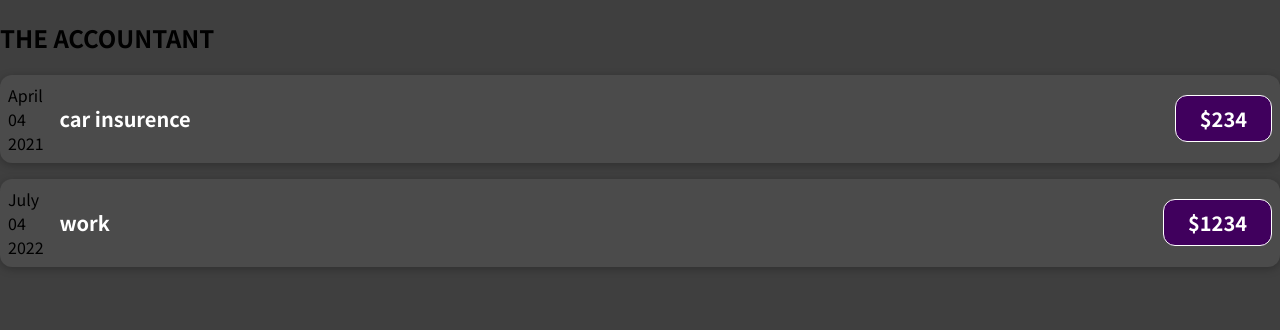
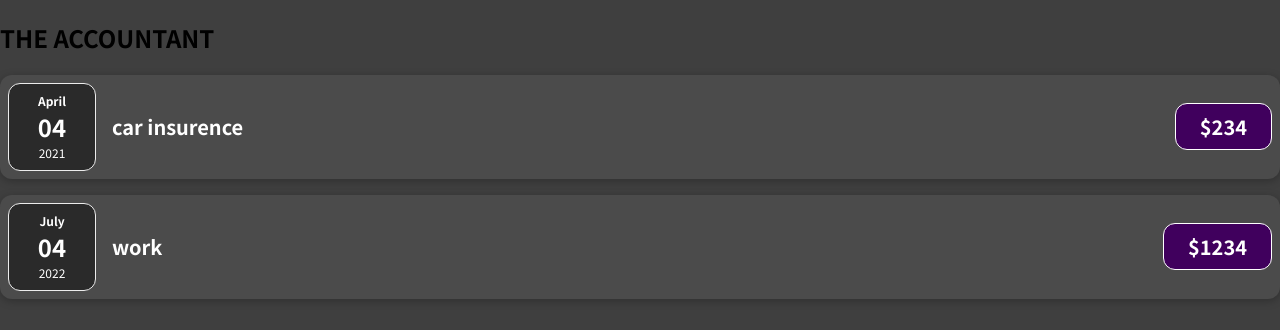
Before and after one commit to agm-was-here/accountant, a JavaScript app: page / in a window 1280 px wide. Shown: the top 330 px of the page. Built offline with nearby package versions, Linux system fonts and the light colour scheme.

Commit message:
updated css

```diff
--- a/src/App.js
+++ b/src/App.js
@@ -14,12 +14,12 @@
         item={expenses[0].item}
         amount={expenses[0].amount}
         date={expenses[0].date}
-      ></ExpenseItem>
+     />
       <ExpenseItem
         item={expenses[1].item}
         amount={expenses[1].amount}
         date={expenses[1].date}
-      ></ExpenseItem>
+     />
     </div>
   );
 }
--- /dev/null
+++ b/src/component/ExpenseDate.css
@@ -0,0 +1,26 @@
+.expense-date {
+  display: flex;
+  flex-direction: column;
+  width: 5.5rem;
+  height: 5.5rem;
+  border: 1px solid #ececec;
+  background-color: #2a2a2a;
+  color: white;
+  border-radius: 12px;
+  align-items: center;
+  justify-content: center;
+}
+
+.expense-date__month {
+  font-size: 0.75rem;
+  font-weight: bold;
+}
+
+.expense-date__year {
+  font-size: 0.75rem;
+}
+
+.expense-date__day {
+  font-size: 1.5rem;
+  font-weight: bold;
+}
--- a/src/component/ExpenseDate.js
+++ b/src/component/ExpenseDate.js
@@ -0,0 +1,16 @@
+import "./ExpenseDate.css";
+
+function ExpenseDate(props) {
+  const month = props.date.toLocaleString("en-US", { month: "long" });
+  const day = props.date.toLocaleString("en-US", { day: "2-digit" });
+  const year = props.date.getFullYear();
+
+  return (
+    <div class="expense-date">
+      <div class="expense-date__month">{month}</div>
+      <div class="expense-date__day">{day}</div>
+      <div class="expense-date__year"> {year} </div>
+    </div>
+  );
+}
+export default ExpenseDate;
--- a/src/component/ExpenseItem.js
+++ b/src/component/ExpenseItem.js
@@ -1,17 +1,11 @@
+import ExpenseDate from "./ExpenseDate";
 import "./ExpenseItem.css";
 
 function ExpenseItem(props) {
 
-  const month =props.date.toLocaleString("en-US", { month: "long"});
-  const day =props.date.toLocaleString("en-US",{day:'2-digit'});
-  const year =props.date.getFullYear();
   return (
     <div className="expense-item">
-    <div>
-    <div> {month}</div>
-    <div>{day}</div>
-    <div> {year} </div>
-    </div>
+    <ExpenseDate date={props.date}/>
       <div className="expense-item__description">
         <h2>{props.item}</h2>
       </div>
```
